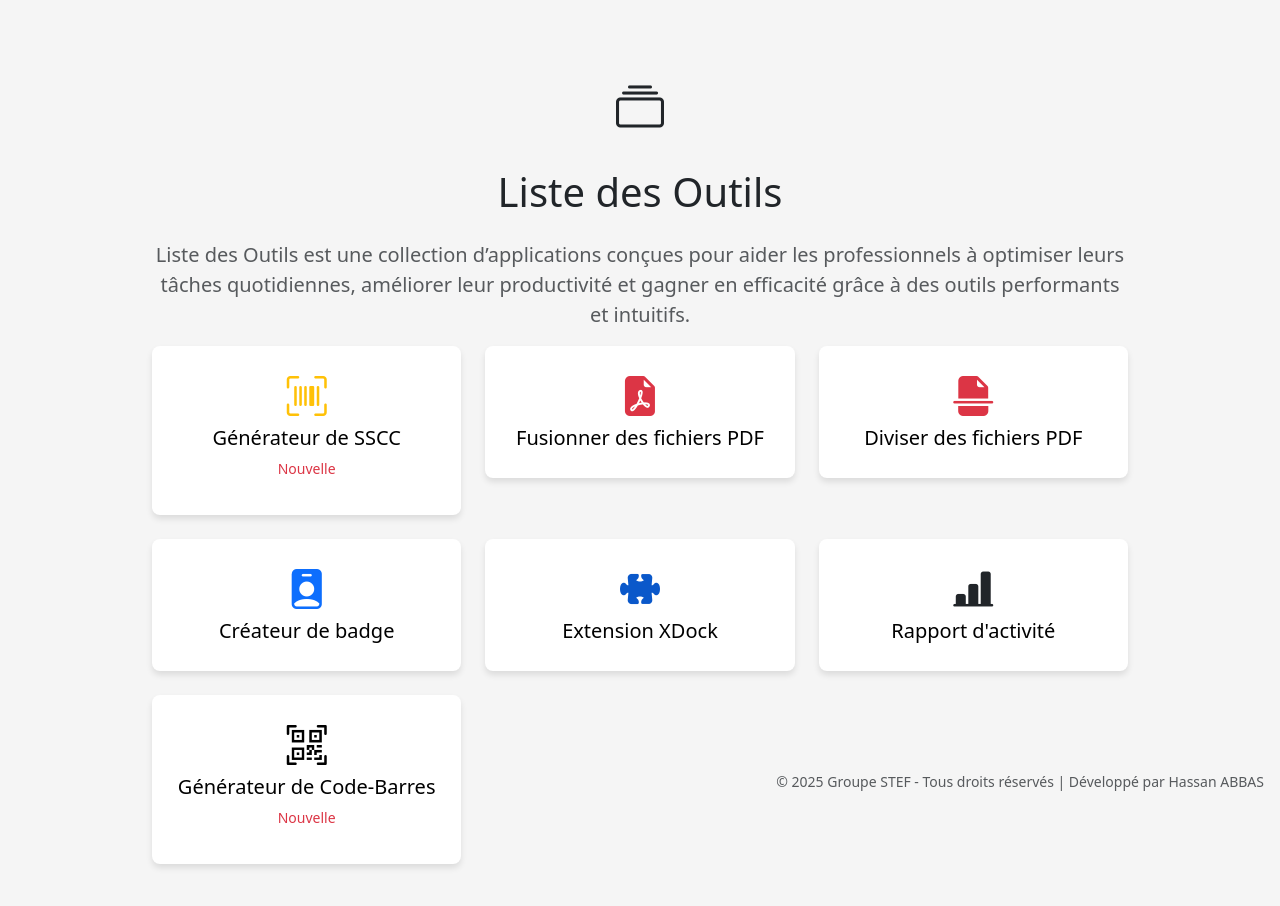
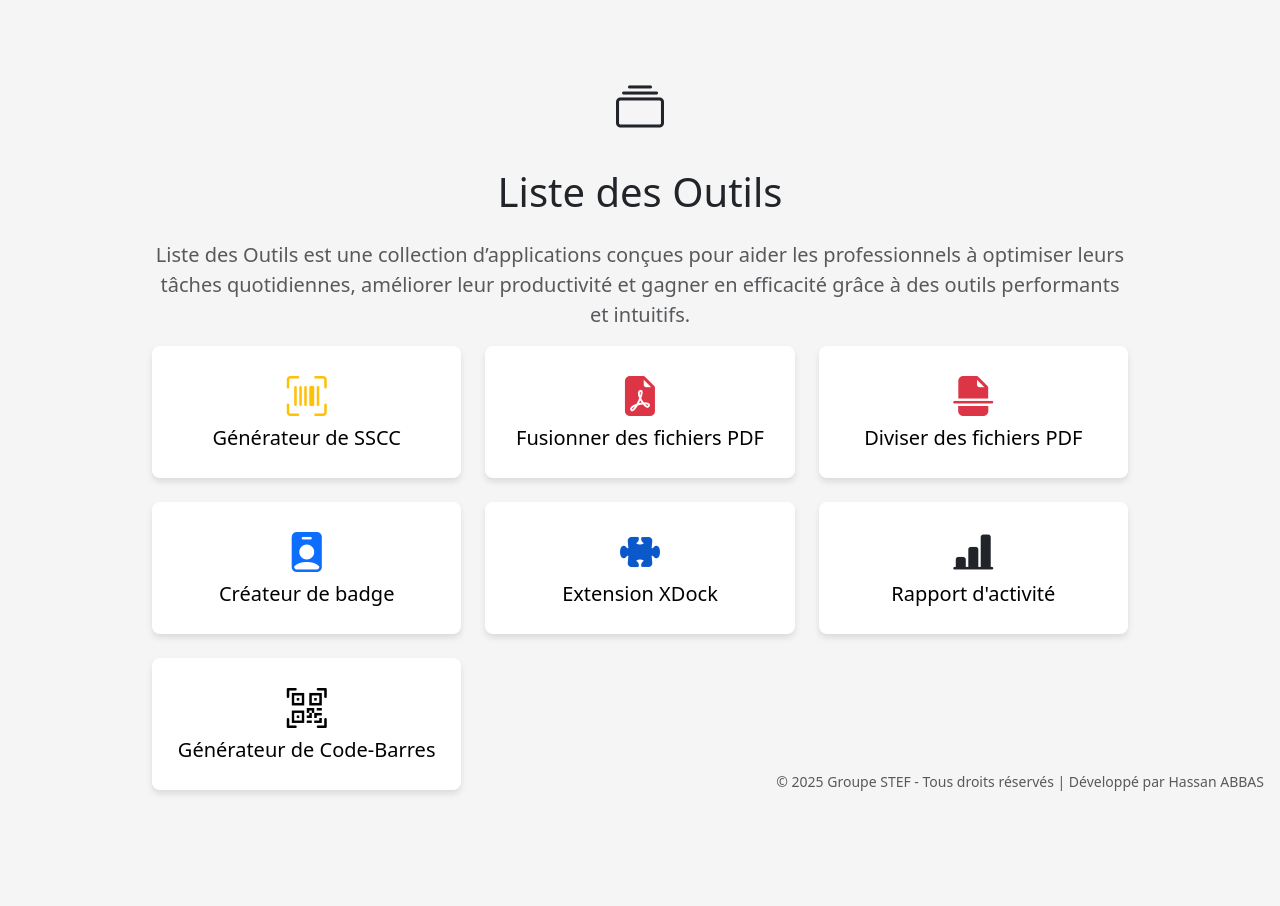
Before and after one commit to tf-stb/outils, a plain HTML site: page index.html in a window 1280 px wide. After the commit the page ends 838 px from the top, so only its background shows below. Drawn offline with nearby package versions, Linux system fonts and the light colour scheme.

Commit message:
update index.html

```diff
--- a/index.html
+++ b/index.html
@@ -57,7 +57,7 @@
                 <div class="tool-card">
                     <i class="bi bi-upc-scan tool-icon"  style="color: #ffc107;"></i>
                     <h5>Générateur de SSCC</h5>
-                    <p class="text-danger small">Nouvelle</p>
+                    <!-- <p class="text-danger small">Nouvelle</p> -->
                 </div>
             </a>
             </div>
@@ -119,7 +119,7 @@
 
                             <i class="bi bi-qr-code-scan tool-icon"  style="color: #000000;"></i>
                             <h5>Générateur de Code-Barres</h5>
-                            <p class="text-danger small">Nouvelle</p>
+
                         </div>
                         </a>
                     </div>
```
